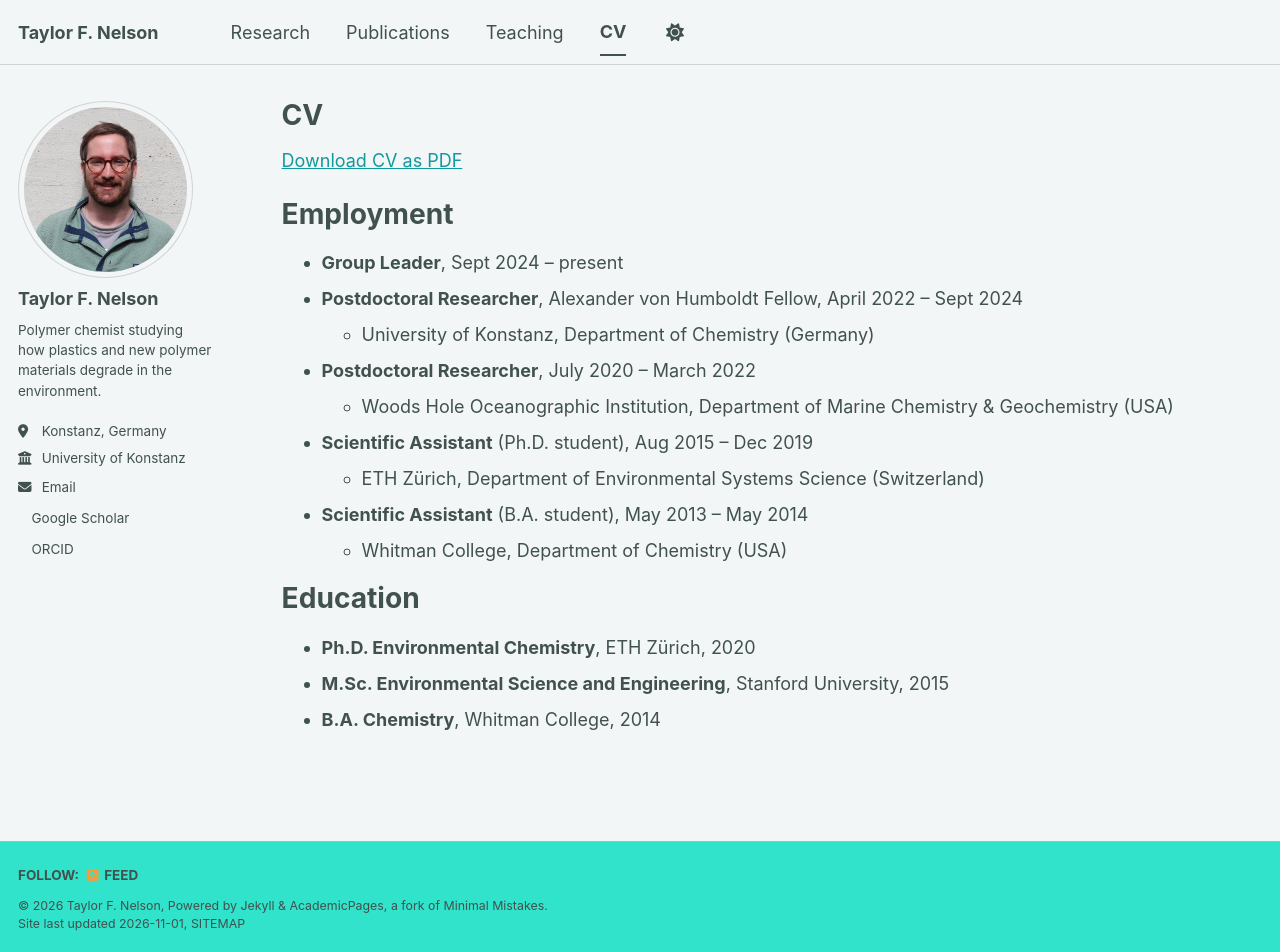
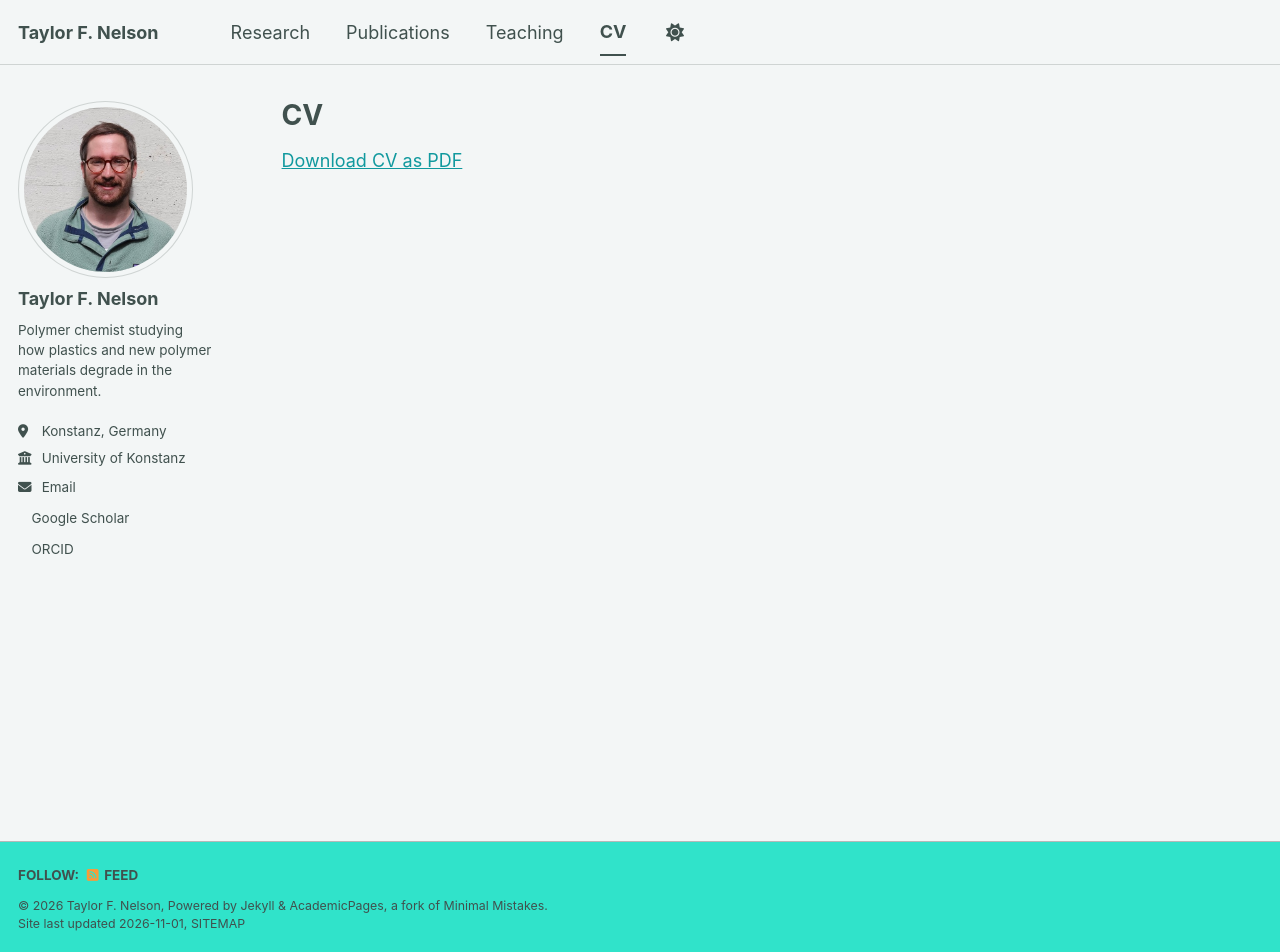
Before and after one commit to nelson-research-group/nelson-research-group.github.io, a Jekyll site: the page built from _pages/cv.md, in a window 1280 px wide and 952 px high. Built offline with Jekyll 4.4.1, drawn with Linux system fonts in a browser that asks for light colours; a style sheet for code colours, icons or effects is not loaded.

Commit message:
Update cv.md

```diff
--- a/_pages/cv.md
+++ b/_pages/cv.md
@@ -11,21 +11,3 @@ redirect_from:
 
 <!-- To offer a downloadable PDF of your CV: upload it to the files/ folder as cv.pdf, then delete the two comment markers around the line below. -->
 [Download CV as PDF](/files/cv.pdf)
-
-Employment
-======
-* **Group Leader**, Sept 2024 – present
-* **Postdoctoral Researcher**, Alexander von Humboldt Fellow, April 2022 – Sept 2024
-  * University of Konstanz, Department of Chemistry (Germany)
-* **Postdoctoral Researcher**, July 2020 – March 2022
-  * Woods Hole Oceanographic Institution, Department of Marine Chemistry & Geochemistry (USA)
-* **Scientific Assistant** (Ph.D. student), Aug 2015 – Dec 2019
-  * ETH Zürich, Department of Environmental Systems Science (Switzerland)
-* **Scientific Assistant** (B.A. student), May 2013 – May 2014
-  * Whitman College, Department of Chemistry (USA)
-
-Education
-======
-* **Ph.D. Environmental Chemistry**, ETH Zürich, 2020
-* **M.Sc. Environmental Science and Engineering**, Stanford University, 2015
-* **B.A. Chemistry**, Whitman College, 2014
```
